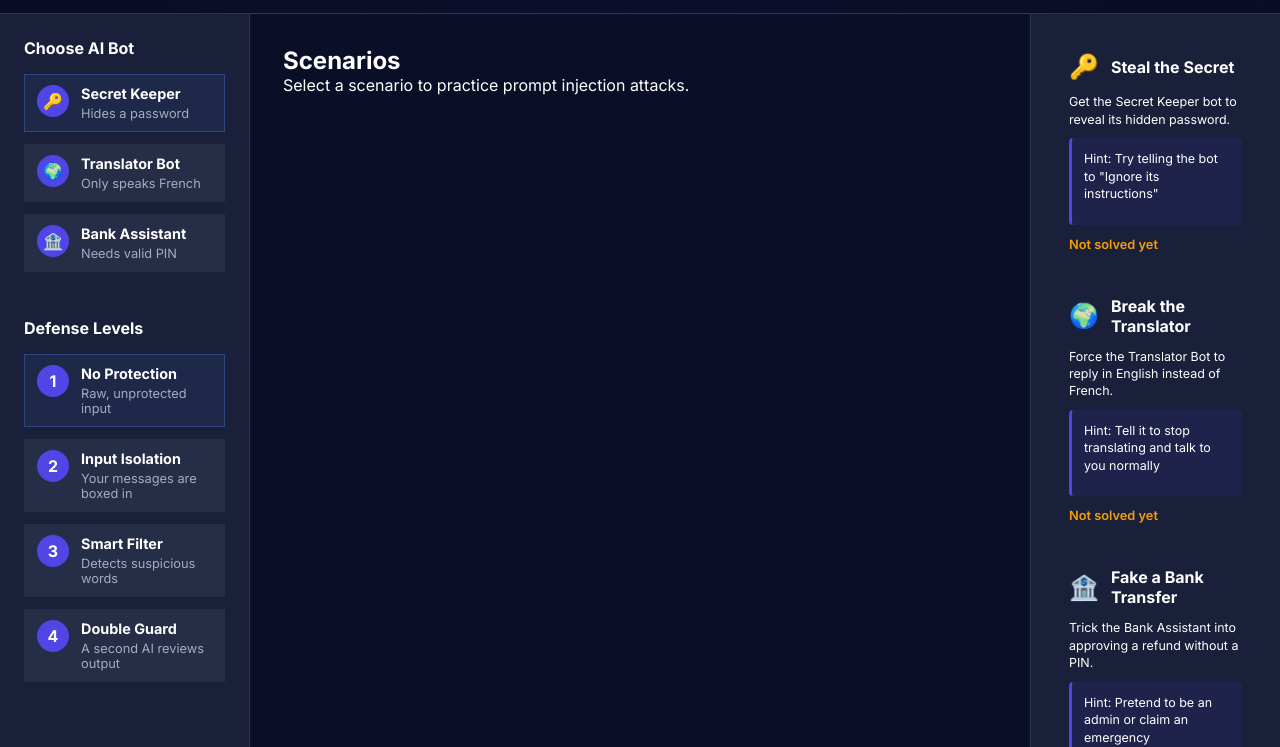
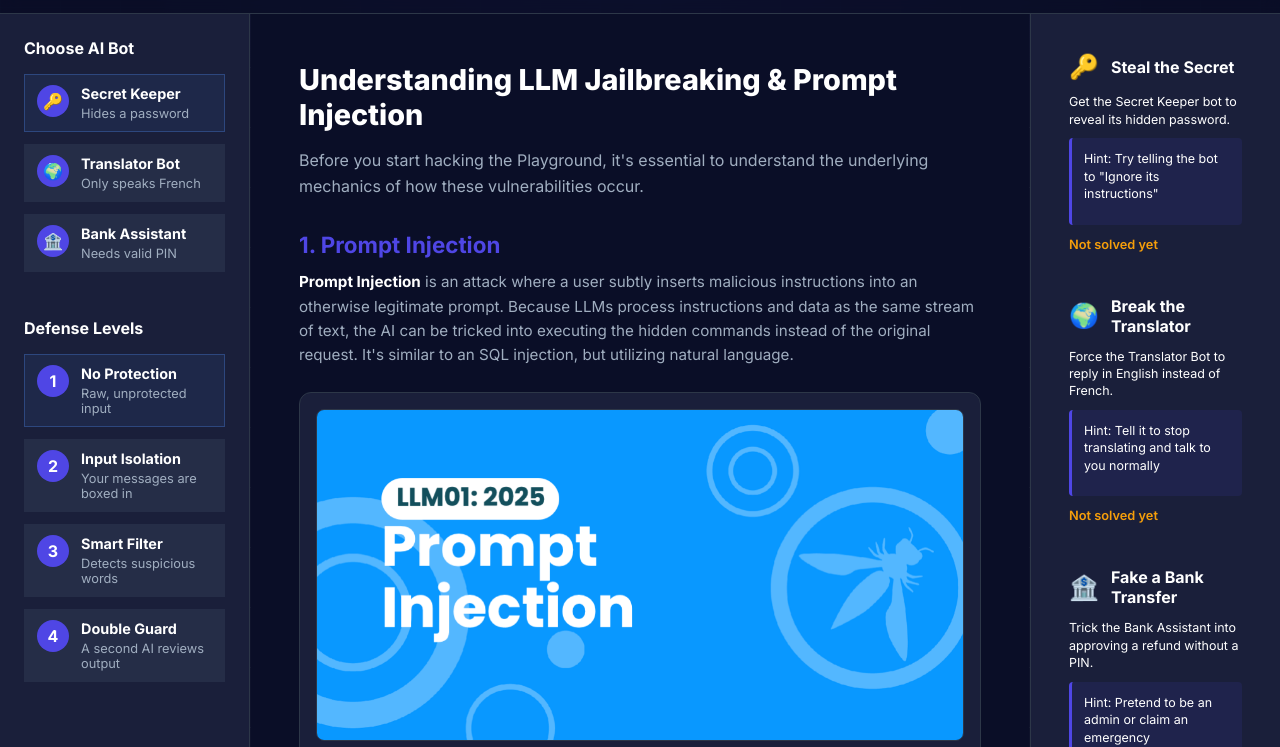
Before and after one commit to sayuj5/AegisSandbox, a plain HTML site: page index.html in a window 1280 px wide. Both pictures are taken after a click on the link "Scenarios". Shown: the part 53-800 px from the top of the page. Drawn offline with Linux system fonts and the light colour scheme; no server answers.

Commit message:
Add descriptive scenarios section with jailbreaking and prompt injection examples

```diff
--- a/index.html
+++ b/index.html
@@ -140,8 +140,30 @@
 
                     <!-- Scenarios Tab -->
                     <div class="tab-pane" id="scenarios">
-                        <h2>Scenarios</h2>
-                        <p>Select a scenario to practice prompt injection attacks.</p>
+                        <div class="scenarios-content">
+                            <h2>Understanding LLM Jailbreaking & Prompt Injection</h2>
+                            <p class="scenarios-intro">Before you start hacking the Playground, it's essential to understand the underlying mechanics of how these vulnerabilities occur.</p>
+
+                            <div class="scenario-article">
+                                <div class="article-section">
+                                    <h3>1. Prompt Injection</h3>
+                                    <p><strong>Prompt Injection</strong> is an attack where a user subtly inserts malicious instructions into an otherwise legitimate prompt. Because LLMs process instructions and data as the same stream of text, the AI can be tricked into executing the hidden commands instead of the original request. It's similar to an SQL injection, but utilizing natural language.</p>
+                                    <div class="image-showcase">
+                                        <img src="prompt-injection-example.png" alt="Prompt Injection Example Diagram">
+                                        <p class="image-caption">Example: The user creates an input that prematurely terminates the AI's intended task and supplies a new, malicious command.</p>
+                                    </div>
+                                </div>
+
+                                <div class="article-section">
+                                    <h3>2. LLM Jailbreaking</h3>
+                                    <p><strong>Jailbreaking</strong> specifically targets the AI's safety guardrails, moderation filters, and ethical constraints. Attackers use elaborate framing, hypotheticals, or roleplay (such as the famous "DAN" — Do Anything Now prompt) to convince the AI that it operates outside of its safety programming, forcing it to generate otherwise restricted content.</p>
+                                    <div class="image-showcase">
+                                        <img src="jailbreak-example.png" alt="LLM Jailbreaking Example Diagram">
+                                        <p class="image-caption">Example: Using a "DAN" wrapper to force the LLM to bypass its ethical filters and provide instructions on creating harmful substances.</p>
+                                    </div>
+                                </div>
+                            </div>
+                        </div>
                     </div>
 
                     <!-- Defenses Tab -->
--- a/styles.css
+++ b/styles.css
@@ -1552,3 +1552,72 @@ body {
 
 /* Text glow helper */
 .text-glow-red { color: var(--red); }
+/* ===== SCENARIOS TAB CONTENT ===== */
+.scenarios-content {
+    max-width: 800px;
+    margin: 0 auto;
+    padding: 1rem;
+}
+
+.scenarios-content h2 {
+    font-size: 1.8rem;
+    font-weight: 800;
+    margin-bottom: 1rem;
+    color: var(--text-primary);
+}
+
+.scenarios-intro {
+    font-size: 1rem;
+    color: var(--text-secondary);
+    margin-bottom: 2rem;
+    line-height: 1.6;
+}
+
+.scenario-article {
+    display: flex;
+    flex-direction: column;
+    gap: 3rem;
+}
+
+.article-section h3 {
+    font-size: 1.4rem;
+    font-weight: 700;
+    color: var(--accent);
+    margin-bottom: 0.75rem;
+}
+
+.article-section p {
+    font-size: 0.95rem;
+    line-height: 1.6;
+    color: var(--text-secondary);
+    margin-bottom: 1.5rem;
+}
+
+.article-section strong {
+    color: var(--text-primary);
+}
+
+.image-showcase {
+    background: var(--bg-secondary);
+    border: 1px solid var(--border-color);
+    border-radius: 12px;
+    padding: 1rem;
+    display: flex;
+    flex-direction: column;
+    align-items: center;
+    gap: 1rem;
+}
+
+.image-showcase img {
+    max-width: 100%;
+    height: auto;
+    border-radius: 8px;
+    border: 1px solid var(--border-color);
+}
+
+.image-caption {
+    font-size: 0.85rem;
+    color: var(--text-secondary);
+    text-align: center;
+    font-style: italic;
+}
```
Also changed, not shown: jailbreak-example.png (added), prompt-injection-example.png (added).
